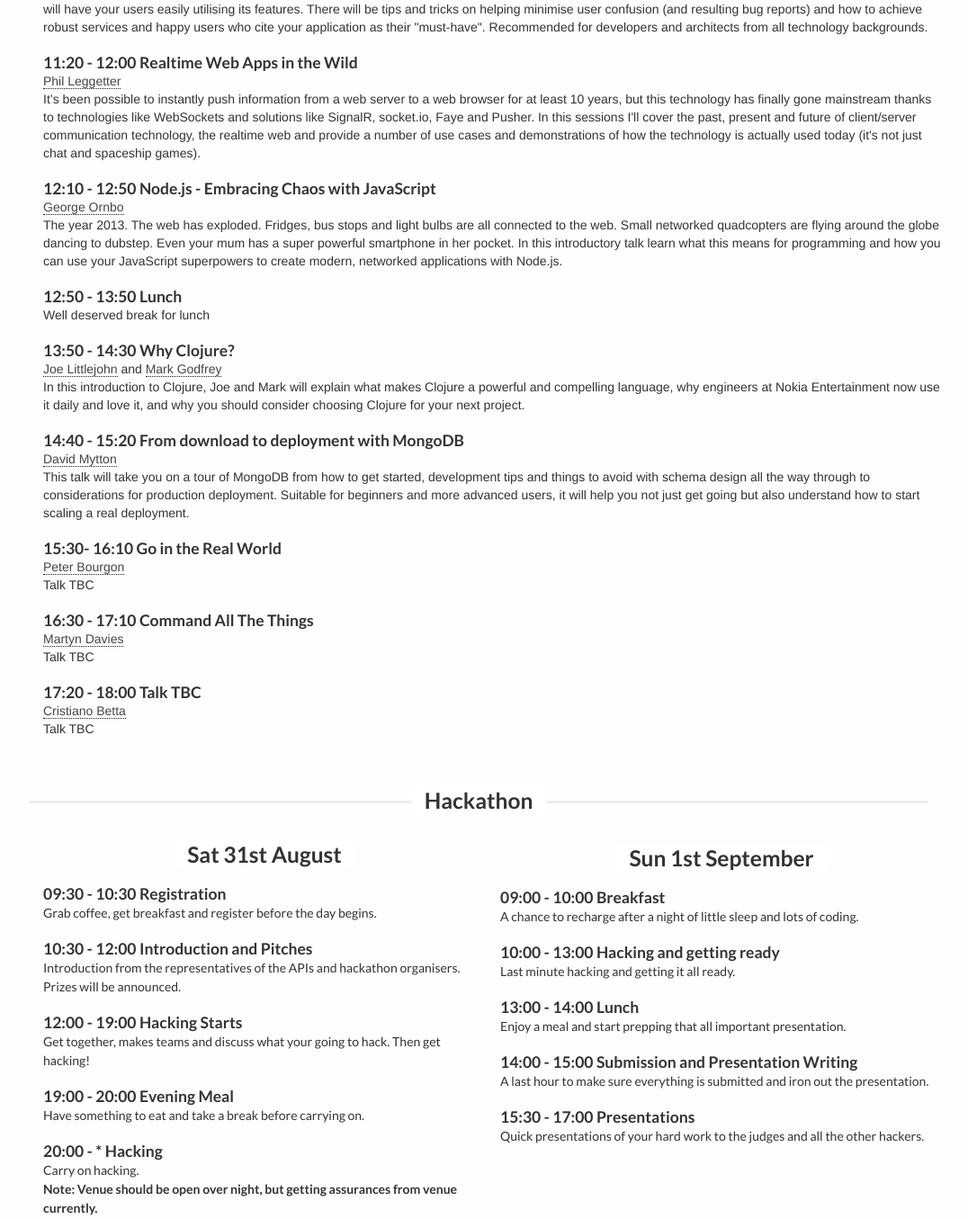
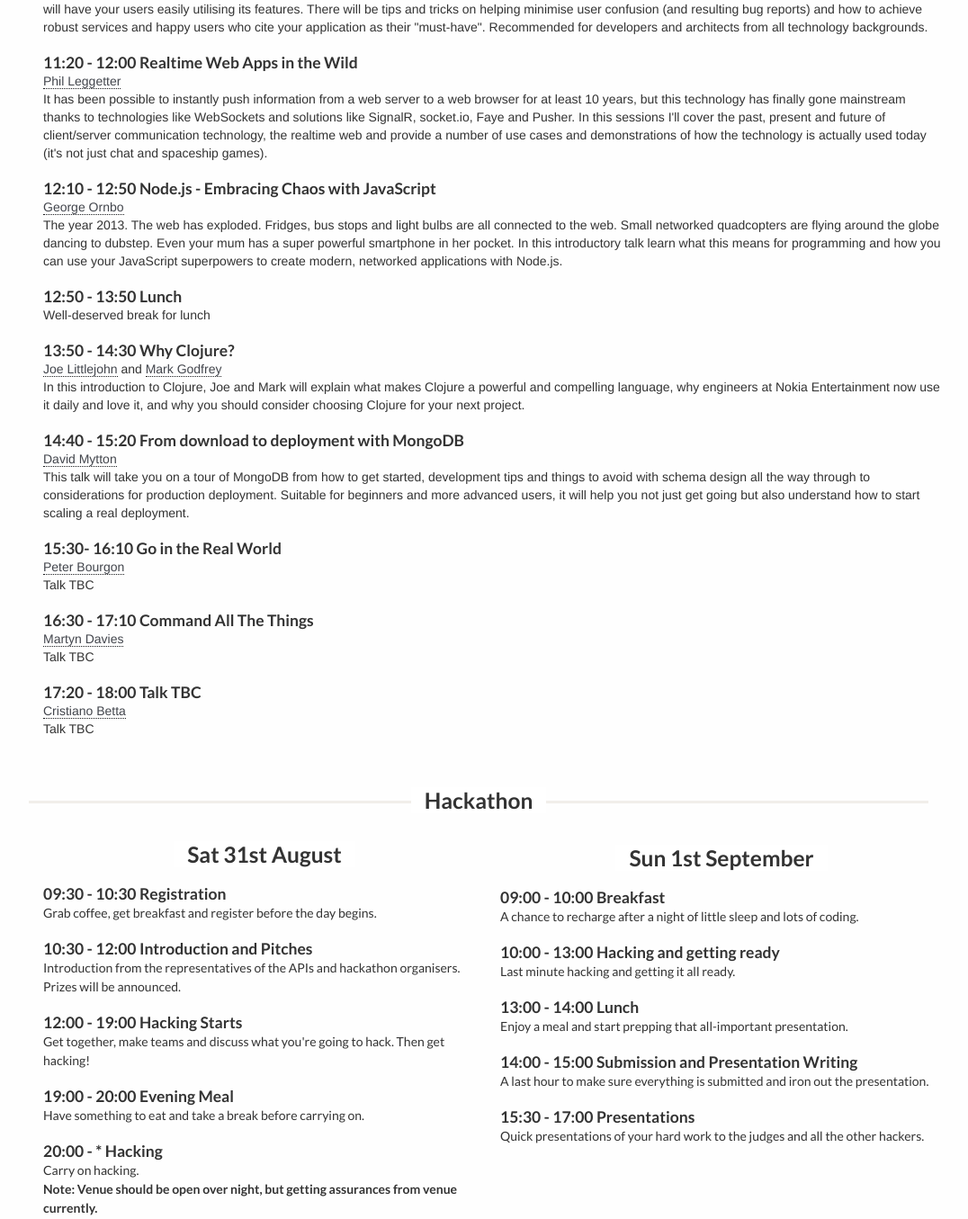
Before and after one commit to hackference/hackference-2013, a PHP site: page /schedule in a window 1280 px wide. Shown: the part 505-1860 px from the top of the page at 90% size, without its empty margins (108-1184 px from the left). Run offline with PHP 8.4, Linux system fonts and the light colour scheme; some libraries are stand-ins or nearby versions.

Commit message:
Fixed up some minor errors and typos

```diff
--- a/header.php
+++ b/header.php
@@ -4,7 +4,7 @@
 
 	<!-- Meta -->
 	<meta charset="utf-8">
-	<title>Hackference - A developers dream</title>
+	<title>Hackference - A developer's dream</title>
 	<meta name="viewport" content="width=device-width, initial-scale=1.0">
 	<meta name="description" content="">
 	<meta name="author" content="">
--- a/index.php
+++ b/index.php
@@ -16,7 +16,7 @@
 		<div class="section group">
 			<div class="col span_10_of_10">
 				<div class="paras">
-					<p>A first-of-its-kind event in Birmingham starts on August 30th, collecting 300 developers to look into different technologies, languages and best practices available in the development world. The team at Hackference will be bringing you internationally renowned developers to share their knowledge on a wide range of subjects covering different areas of coding and development.</p>
+					<p>A first-of-its-kind event in Birmingham starts on August 30th, collecting 300 developers to look into different technologies, languages and best practices available in the development world. The team at Hackference will be bringing you internationally-renowned developers to share their knowledge on a wide range of subjects covering different areas of coding and development.</p>
 				</div>
 			</div>
 		</div>
@@ -130,7 +130,7 @@
 		<div class="section group">
 			<div class="col span_10_of_10">
 				<div class="paras_small">
-					<p>After the conference a whole weekend of coding is afoot (August 31th and September 1st). That means 100 developers gathering together to build some great applications on different platforms in under 36 hours. With access to the knowledge gained at the conference combined with the <a href="<?php echo $site_url; ?>hackathon#partners" title="API and SDK Partners" >APIs and SDKs of the hackathon partners</a>, who will walk away with the prizes?</p>
+					<p>After the conference a whole weekend of coding is afoot (August 31st and September 1st). That means 100 developers gathering together to build some great applications on different platforms in under 36 hours. With access to the knowledge gained at the conference combined with the <a href="<?php echo $site_url; ?>hackathon#partners" title="API and SDK Partners" >APIs and SDKs of the hackathon partners</a>, who will walk away with the prizes?</p>
 				</div>
 			</div>
 		</div>
--- a/location.php
+++ b/location.php
@@ -16,7 +16,7 @@
 		<div class="section group">
 			<div class="col span_10_of_10">
 				<div class="paras">
-					<p>To get the most of Hackference it's being held in Digbeth, one of Birmingham's growing tech areas. Surrounded by like minded people with a flare for the creative you can find bustling cafe's and shops.</p>
+					<p>To get the most of Hackference it's being held in Digbeth, one of Birmingham's growing tech areas. Surrounded by like-minded people with a flair for the creative, you can find bustling cafes and shops.</p>
 				</div>
 			</div>
 		</div>
@@ -33,7 +33,7 @@
 			<div class="col span_6_of_10">
 				<div class="paras_small">
 					<p>Home to some of the city's best digital and creative agencies, Fazeley Studios is the perfect environment for the conference portion of Hackference.</p>
-                    <p>Fazeley Stuios is within walking distance of both Birmingham New Street and Birmingham Moor Street Rail Stations, as well as many major bus routes and Birmingham Coach Station.</p>
+                    <p>Fazeley Studios is within walking distance of both Birmingham New Street and Birmingham Moor Street Rail Stations, as well as many major bus routes and Birmingham Coach Station.</p>
                     <p class="left-align" >
                         <strong>Address:</strong>
                         <br/>
@@ -61,7 +61,7 @@
 		<div class="section group">
 			<div class="col span_6_of_10">
 				<div class="paras_small">
-					<p>During it's life Boxxed has been a factory, a music venue, an urban gallery and now it's a business incubator that is opening it's doors to a weekend of coding.</p>
+					<p>During its life Boxxed has been a factory, a music venue, an urban gallery and now it is a business incubator that is opening its doors to a weekend of coding.</p>
                     <p class="left-align" >
                         <strong>Address:</strong>
                         <br/>
--- a/schedule.php
+++ b/schedule.php
@@ -32,7 +32,7 @@
                         <li>
                             <h4>11:20 - 12:00 Realtime Web Apps in the Wild</h4>
                             <p><a href="/speakers#phil-leggetter" title="Realtime Web Apps in the Wild by Phil Leggetter">Phil Leggetter</a></p>
-                            <p>It’s been possible to instantly push information from a web server to a web browser for at least 10 years, but this technology has finally gone mainstream thanks to technologies like WebSockets and solutions like SignalR, socket.io, Faye and Pusher. In this sessions I'll cover the past, present and future of client/server communication technology, the realtime web and provide a number of use cases and demonstrations of how the technology is actually used today (it's not just chat and spaceship games).</p>
+                            <p>It has been possible to instantly push information from a web server to a web browser for at least 10 years, but this technology has finally gone mainstream thanks to technologies like WebSockets and solutions like SignalR, socket.io, Faye and Pusher. In this sessions I'll cover the past, present and future of client/server communication technology, the realtime web and provide a number of use cases and demonstrations of how the technology is actually used today (it's not just chat and spaceship games).</p>
                         </li>
                         <li>
                             <h4>12:10 - 12:50 Node.js - Embracing Chaos with JavaScript</h4>
@@ -41,7 +41,7 @@
                         </li>
                         <li>
                             <h4>12:50 - 13:50 Lunch</h4>
-                            <p>Well deserved break for lunch</p>
+                            <p>Well-deserved break for lunch</p>
                         </li>
                         <li>
                             <h4>13:50 - 14:30 Why Clojure?</h4>
@@ -98,7 +98,7 @@
                             </li>
                             <li>
                                 <h4>12:00 - 19:00 Hacking Starts</h4>
-                                <p>Get together, makes teams and discuss what your going to hack. Then get hacking!</p>
+                                <p>Get together, make teams and discuss what you're going to hack. Then get hacking!</p>
                             </li>
                             <li>
                                 <h4>19:00 - 20:00 Evening Meal</h4>
@@ -129,7 +129,7 @@
                             </li>
                             <li>
                                 <h4>13:00 - 14:00 Lunch</h4>
-                                <p>Enjoy a meal and start prepping that all important presentation.</p>
+                                <p>Enjoy a meal and start prepping that all-important presentation.</p>
                             </li>
                             <li>
                                 <h4>14:00 - 15:00 Submission and Presentation Writing</h4>
```
Also changed, not shown: speakers.php (+6 -6 lines).
